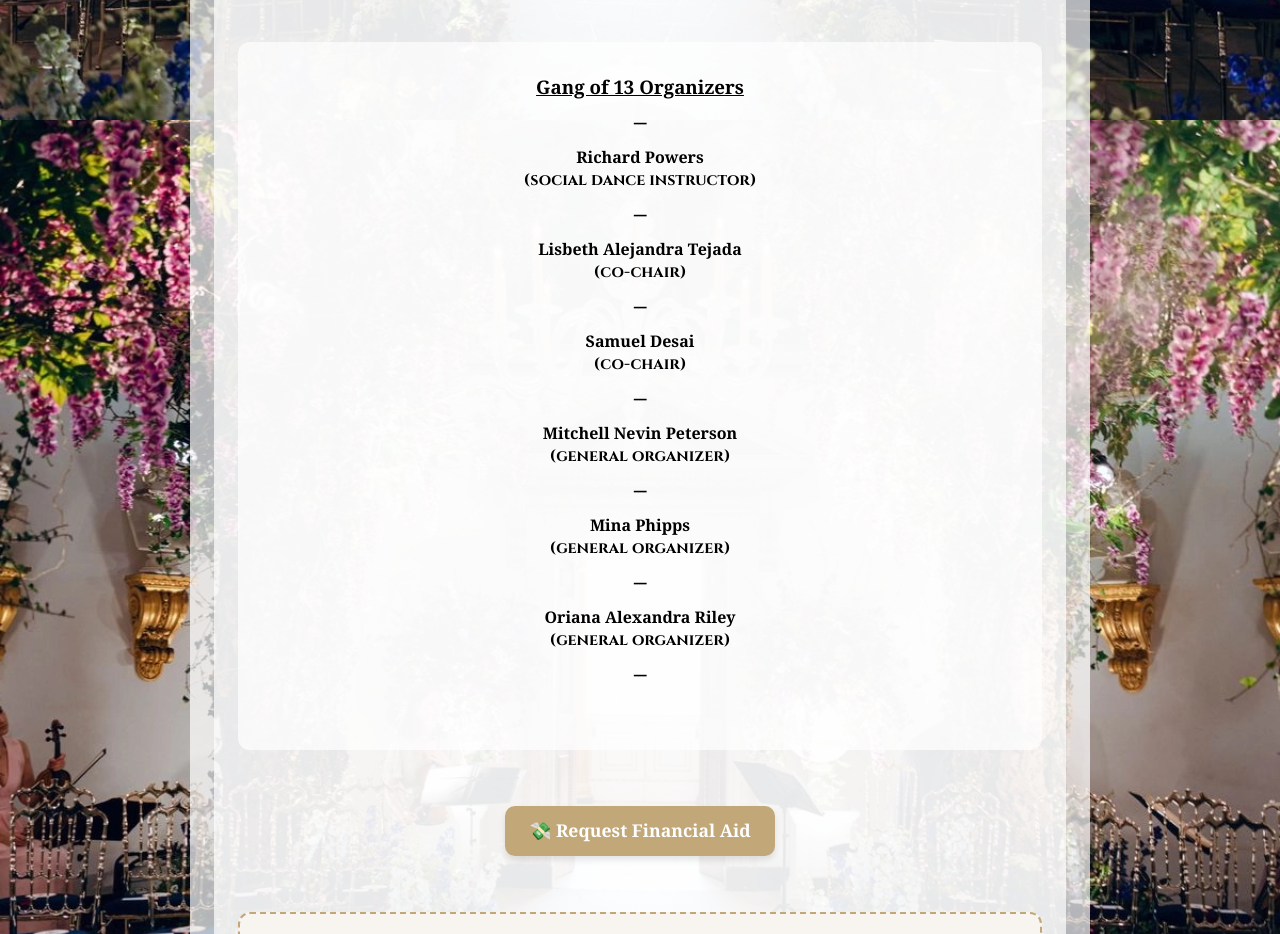
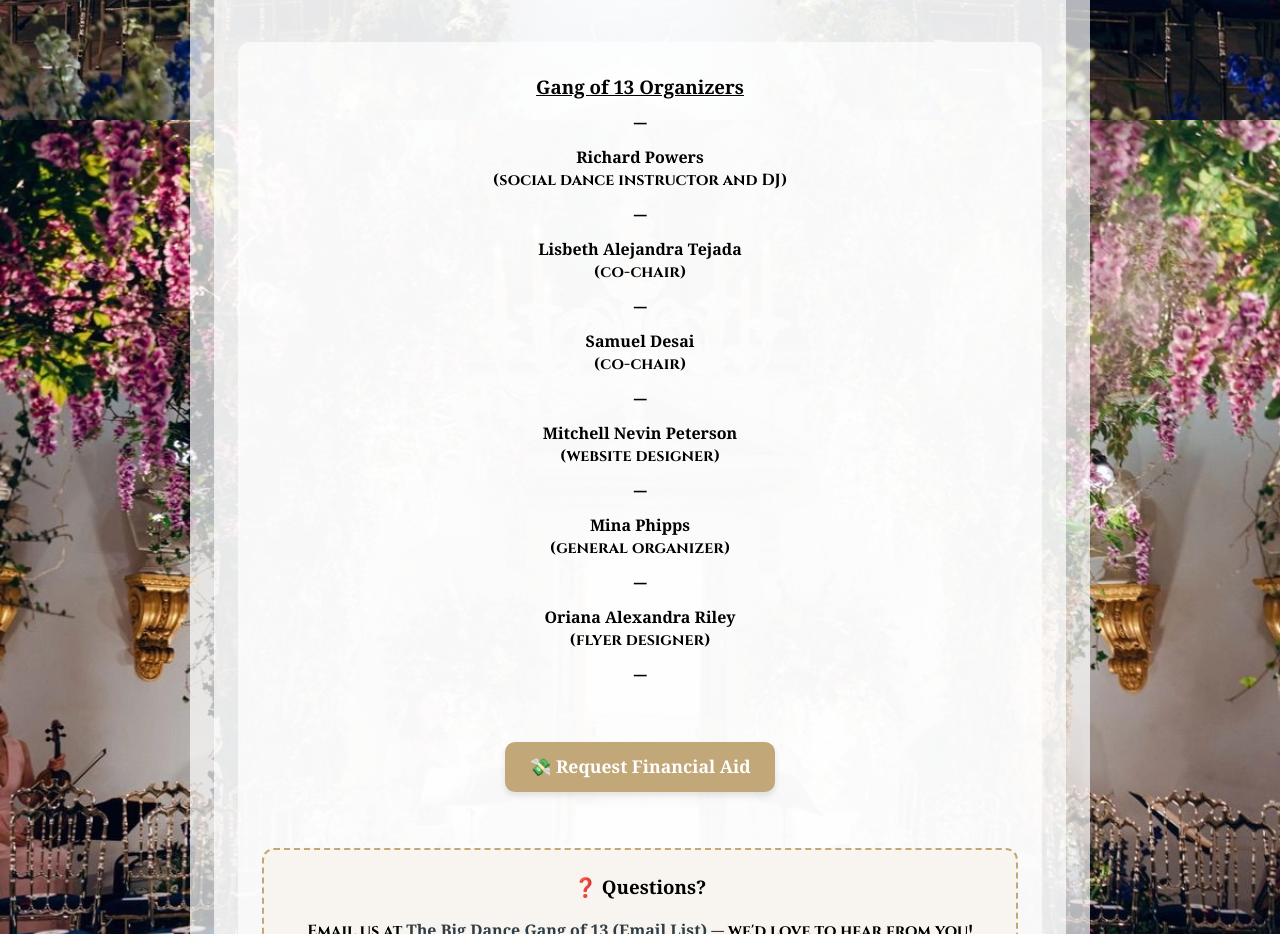
Before and after one commit to mitchellnevinpeterson/bridgerton_big_dance, a plain HTML site: page index.html in a window 1280 px wide. Shown: the part 4680-5614 px from the top of the page. Drawn offline with Linux system fonts and the light colour scheme.

Commit message:
updated gang 13 titles

```diff
--- a/index.html
+++ b/index.html
@@ -312,19 +312,18 @@
   <div id="gang-of-13" class="organizers content">
     <h3><u>Gang of 13 Organizers</u></h3>
     <p><strong>⏤</strong></p>
-    <p><strong>Richard Powers</strong><br>(social dance instructor)<br></p>
+    <p><strong>Richard Powers</strong><br>(social dance instructor and DJ)<br></p>
     <p><strong>⏤</strong></p>
     <p><strong>Lisbeth Alejandra Tejada</strong><br>(co-chair)<br></p>
     <p><strong>⏤</strong></p>
     <p><strong>Samuel Desai</strong><br>(co-chair)<br></p>
     <p><strong>⏤</strong></p>
-    <p><strong>Mitchell Nevin Peterson</strong><br>(general organizer)<br></p>
+    <p><strong>Mitchell Nevin Peterson</strong><br>(website designer)<br></p>
     <p><strong>⏤</strong></p>
     <p><strong>Mina Phipps</strong><br>(general organizer)<br></p>
     <p><strong>⏤</strong></p>
-    <p><strong>Oriana Alexandra Riley</strong><br>(general organizer)</p>
+    <p><strong>Oriana Alexandra Riley</strong><br>(flyer designer)</p>
     <p><strong>⏤</strong></p>
-  </div>
 
   <div class="link-section">
     <a class="photo-button" href="https://docs.google.com/forms/d/e/1FAIpQLSdP19ANxBX0_qkFgt5tjRC3gRwKMjy9gO1ypP1lJ-sst-TMQw/viewform" target="_blank">
```
